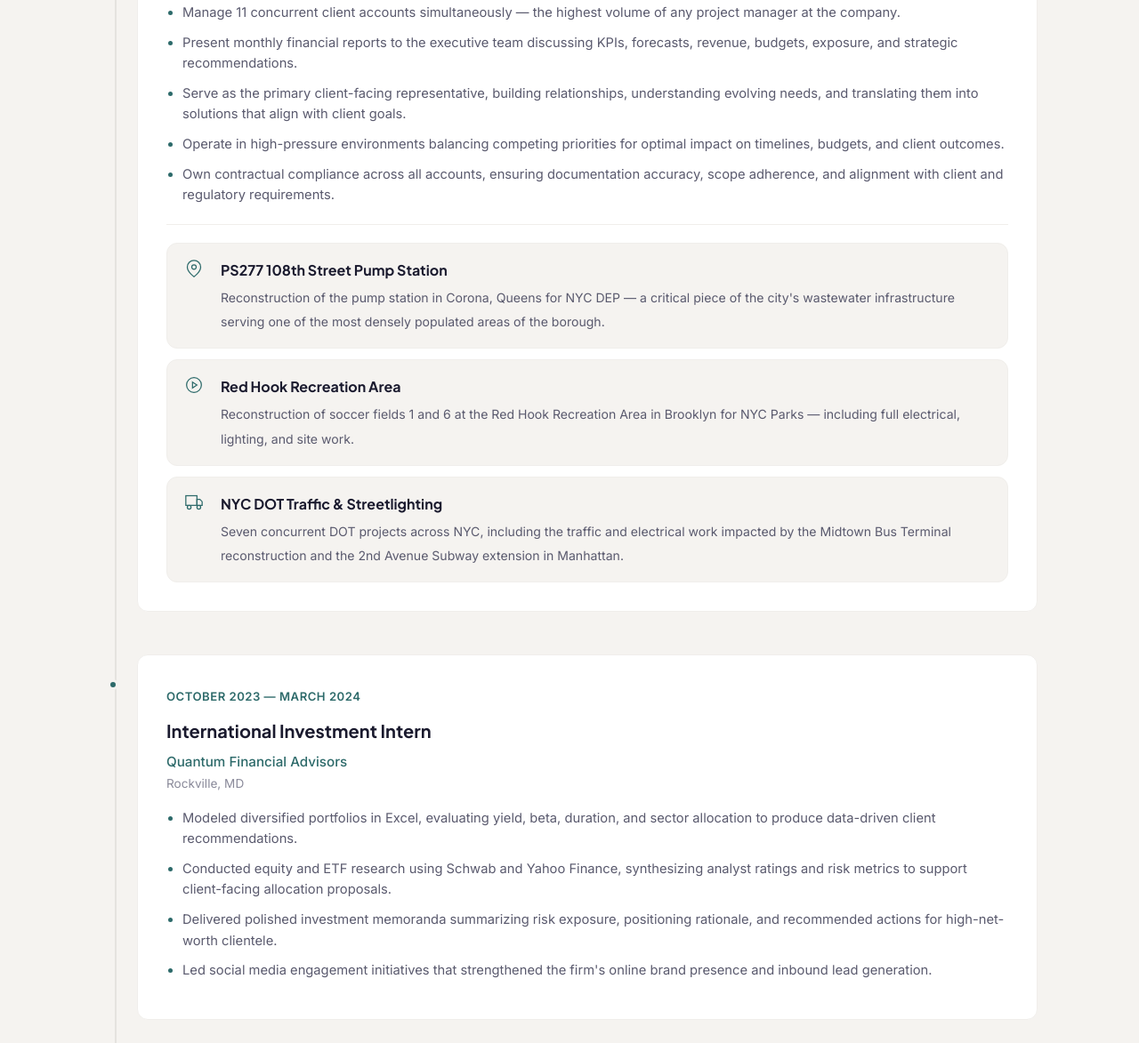
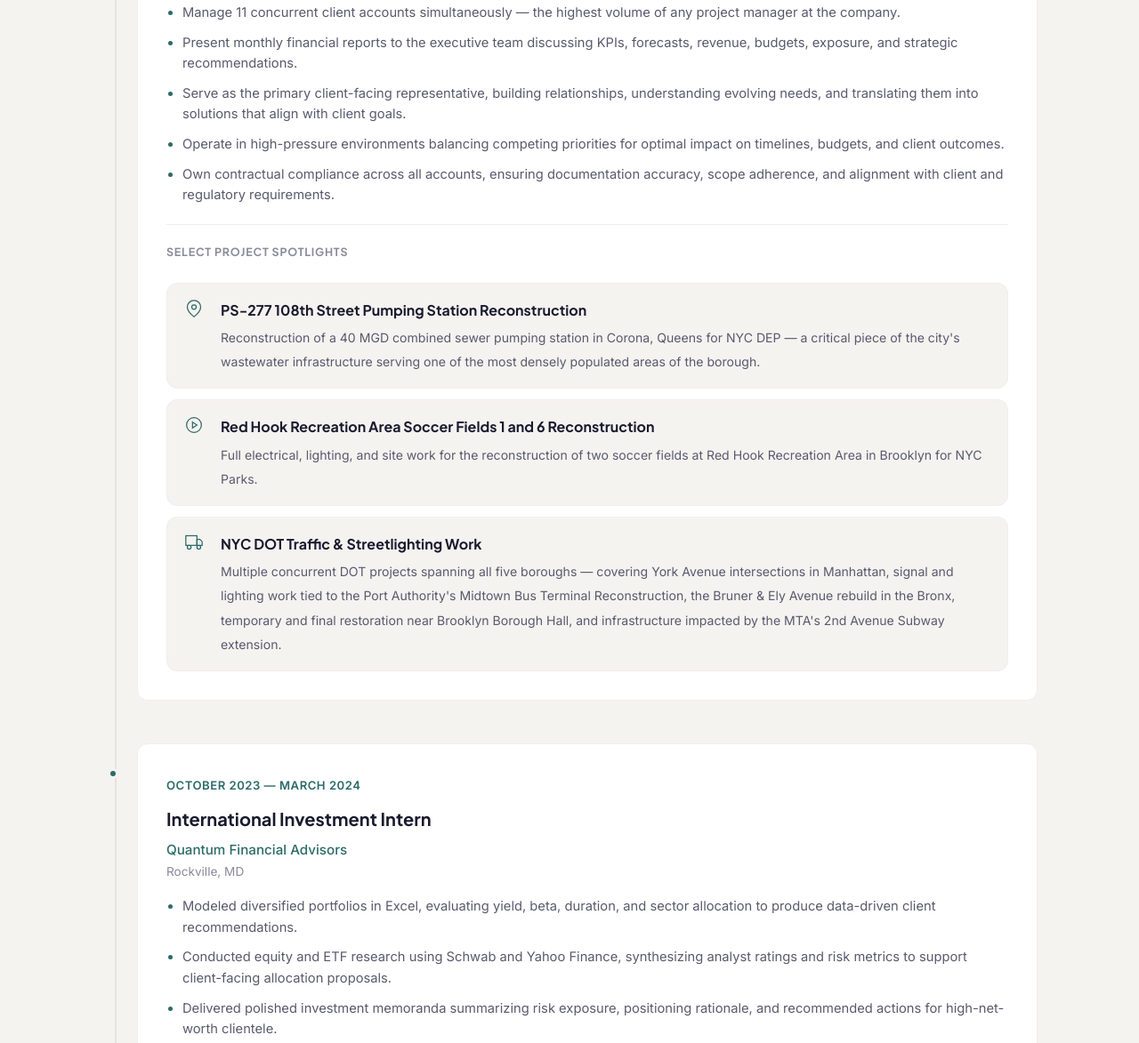
Before and after one commit to mitchshem/resume-website, a plain HTML site: page index.html in a window 1280 px wide. Shown: the part 1899-3072 px from the top of the page at 89% size. Drawn offline with Linux system fonts and the light colour scheme.

Commit message:
Update project spotlights, remove education summary line
- Renamed project spotlight titles to official names
- Added "Select Project Spotlights" subheader for clarity
- Expanded DOT description with York Ave, Bruner & Ely, Borough Hall, and MTA/PABT details
- Removed credit hours summary from education section

Co-Authored-By: Claude Opus 4.6 <noreply@anthropic.com>

```diff
--- a/css/styles.css
+++ b/css/styles.css
@@ -1000,6 +1000,16 @@ img {
   padding-top: 20px;
 }
 
+.timeline__highlights-label {
+  font-family: var(--font-heading);
+  font-size: 0.78rem;
+  font-weight: 700;
+  text-transform: uppercase;
+  letter-spacing: 0.8px;
+  color: var(--color-text-muted);
+  margin-bottom: 12px;
+}
+
 .timeline__highlights .highlight {
   padding: 16px 20px;
   background: var(--color-bg-alt);
--- a/index.html
+++ b/index.html
@@ -109,25 +109,26 @@
               <li>Own contractual compliance across all accounts, ensuring documentation accuracy, scope adherence, and alignment with client and regulatory requirements.</li>
             </ul>
             <div class="timeline__highlights">
+              <h4 class="timeline__highlights-label">Select Project Spotlights</h4>
               <div class="highlight">
                 <svg width="20" height="20" viewBox="0 0 24 24" fill="none" stroke="currentColor" stroke-width="1.5"><path d="M21 10c0 7-9 13-9 13s-9-6-9-13a9 9 0 0 1 18 0z"/><circle cx="12" cy="10" r="3"/></svg>
                 <div>
-                  <span class="highlight__number">PS277 108th Street Pump Station</span>
-                  <span class="highlight__detail">Reconstruction of the pump station in Corona, Queens for NYC DEP — a critical piece of the city's wastewater infrastructure serving one of the most densely populated areas of the borough.</span>
+                  <span class="highlight__number">PS-277 108th Street Pumping Station Reconstruction</span>
+                  <span class="highlight__detail">Reconstruction of a 40 MGD combined sewer pumping station in Corona, Queens for NYC DEP — a critical piece of the city's wastewater infrastructure serving one of the most densely populated areas of the borough.</span>
                 </div>
               </div>
               <div class="highlight">
                 <svg width="20" height="20" viewBox="0 0 24 24" fill="none" stroke="currentColor" stroke-width="1.5"><circle cx="12" cy="12" r="10"/><polygon points="10 8 16 12 10 16 10 8"/></svg>
                 <div>
-                  <span class="highlight__number">Red Hook Recreation Area</span>
-                  <span class="highlight__detail">Reconstruction of soccer fields 1 and 6 at the Red Hook Recreation Area in Brooklyn for NYC Parks — including full electrical, lighting, and site work.</span>
+                  <span class="highlight__number">Red Hook Recreation Area Soccer Fields 1 and 6 Reconstruction</span>
+                  <span class="highlight__detail">Full electrical, lighting, and site work for the reconstruction of two soccer fields at Red Hook Recreation Area in Brooklyn for NYC Parks.</span>
                 </div>
               </div>
               <div class="highlight">
                 <svg width="20" height="20" viewBox="0 0 24 24" fill="none" stroke="currentColor" stroke-width="1.5"><rect x="1" y="3" width="15" height="13"/><polygon points="16 8 20 8 23 11 23 16 16 16 16 8"/><circle cx="5.5" cy="18.5" r="2.5"/><circle cx="18.5" cy="18.5" r="2.5"/></svg>
                 <div>
-                  <span class="highlight__number">NYC DOT Traffic & Streetlighting</span>
-                  <span class="highlight__detail">Seven concurrent DOT projects across NYC, including the traffic and electrical work impacted by the Midtown Bus Terminal reconstruction and the 2nd Avenue Subway extension in Manhattan.</span>
+                  <span class="highlight__number">NYC DOT Traffic & Streetlighting Work</span>
+                  <span class="highlight__detail">Multiple concurrent DOT projects spanning all five boroughs — covering York Avenue intersections in Manhattan, signal and lighting work tied to the Port Authority's Midtown Bus Terminal Reconstruction, the Bruner & Ely Avenue rebuild in the Bronx, temporary and final restoration near Brooklyn Borough Hall, and infrastructure impacted by the MTA's 2nd Avenue Subway extension.</span>
                 </div>
               </div>
             </div>
@@ -180,7 +181,6 @@
           <span class="education__date">May 2024</span>
         </div>
         <a href="https://ece.engineering.gwu.edu/" target="_blank" rel="noopener noreferrer" class="education__school ext-link">The George Washington University — Washington, DC</a>
-        <p class="education__summary">129 credit hours across 8 semesters. Coursework spanning circuit design, signal processing, power systems, programming, and quantitative finance.</p>
         <div class="education__coursework">
           <h4>Highlighted Coursework <span class="course-hint">(click to expand)</span></h4>
           <div class="courses__grid">
```
